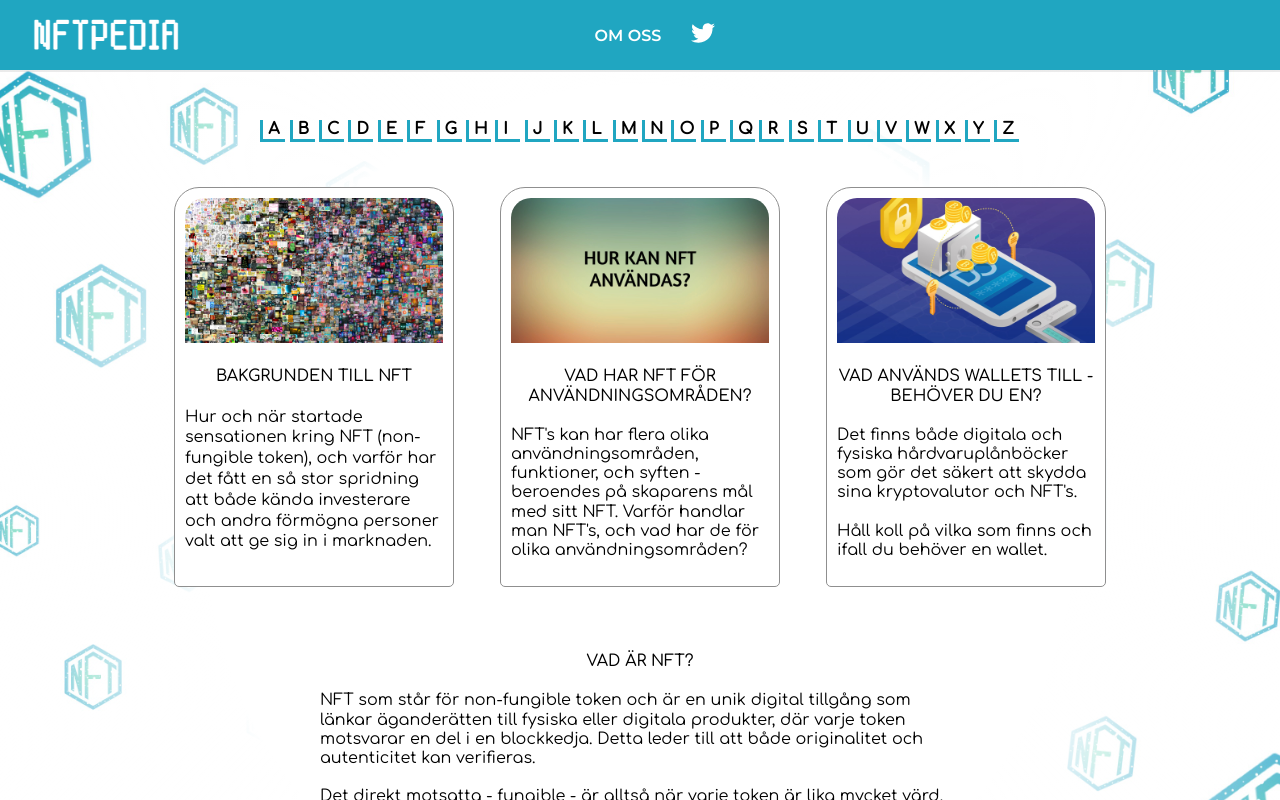
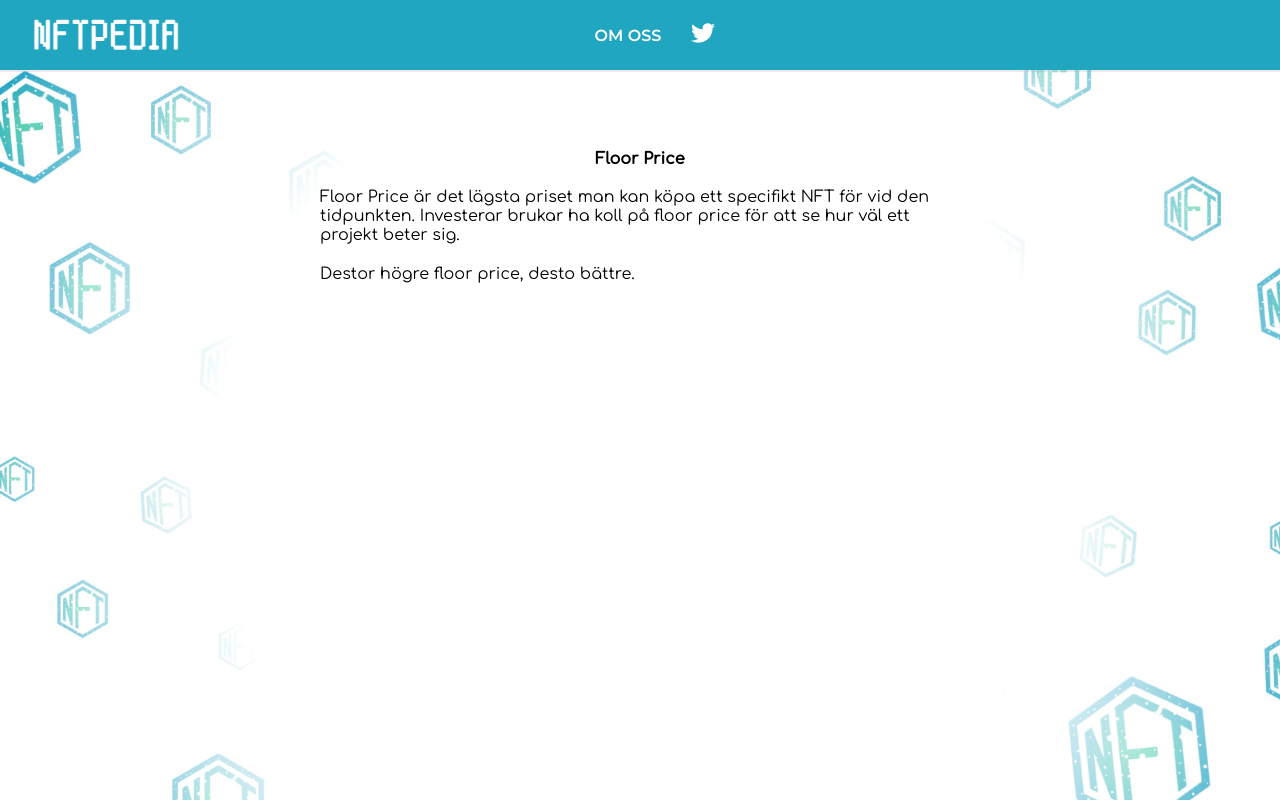
Before and after one commit to jossifelefteriadis/nftpedia, a React (Create React App) app: page /floor-price in a window 1280 px wide. Shown: the top 800 px of the page. Built offline with nearby package versions, Linux system fonts and the light colour scheme.

Commit message:
Add description for all words starting with F

```diff
--- a/src/components/PageContainer.js
+++ b/src/components/PageContainer.js
@@ -37,6 +37,10 @@ import Ether from "./words/Ether";
 import Etherscan from "./words/Etherscan";
 
 import FailedTransaction from "./words/FailedTransaction";
+import Flip from "./words/Flip";
+import Flipper from "./words/Flipper";
+import FloorPrice from "./words/FloorPrice";
+import Fud from "./words/Fud";
 
 import A from "./letter/A";
 import B from "./letter/B";
@@ -140,6 +144,18 @@ export default class PageContainer extends React.Component {
           <Route path="/failes-transaction">
             <FailedTransaction />
           </Route>
+          <Route path="/flip">
+            <Flip />
+          </Route>
+          <Route path="/flipper">
+            <Flipper />
+          </Route>
+          <Route path="/floor-price">
+            <FloorPrice />
+          </Route>
+          <Route path="/fud">
+            <Fud />
+          </Route>
           <Route path="/A">
             <A />
           </Route>
--- /dev/null
+++ b/src/components/words/Flip.js
@@ -0,0 +1,13 @@
+import React from "react";
+
+const Flip = () => (
+  <section className="word-description-container">
+    <h1>Flip</h1>
+    <p>
+      Flip är när man köper och sedan säljer ett NFT (oftast ganska omgående)
+      och gör en vinst på det.
+    </p>
+  </section>
+);
+
+export default Flip;
--- /dev/null
+++ b/src/components/words/Flipper.js
@@ -0,0 +1,14 @@
+import React from "react";
+
+const Flipper = () => (
+  <section className="word-description-container">
+    <h1>Flipper</h1>
+    <p>
+      Flipper är när man har det som strategi att köpa NFT's (oftast vid
+      lansering) och ganska omgående sälja de med vinst för att sedan gå vidare
+      till nästa projekt.
+    </p>
+  </section>
+);
+
+export default Flipper;
--- /dev/null
+++ b/src/components/words/FloorPrice.js
@@ -0,0 +1,17 @@
+import React from "react";
+
+const FloorPrice = () => (
+  <section className="word-description-container">
+    <h1>Floor Price</h1>
+    <p>
+      Floor Price är det lägsta priset man kan köpa ett specifikt NFT för vid
+      den tidpunkten. Investerar brukar ha koll på floor price för att se hur
+      väl ett projekt beter sig.
+      <br />
+      <br />
+      Destor högre floor price, desto bättre.
+    </p>
+  </section>
+);
+
+export default FloorPrice;
--- /dev/null
+++ b/src/components/words/Fud.js
@@ -0,0 +1,14 @@
+import React from "react";
+
+const Fud = () => (
+  <section className="word-description-container">
+    <h1>Fud</h1>
+    <p>
+      Fud är en akronym som refererar till 'Fear, Uncertainty, och Doubt'. FUD
+      är en strategi/propaganda taktik för att påverka uppfattningen om ett NFT
+      projekt genom att sprida negativ och falsk information.
+    </p>
+  </section>
+);
+
+export default Fud;
```
